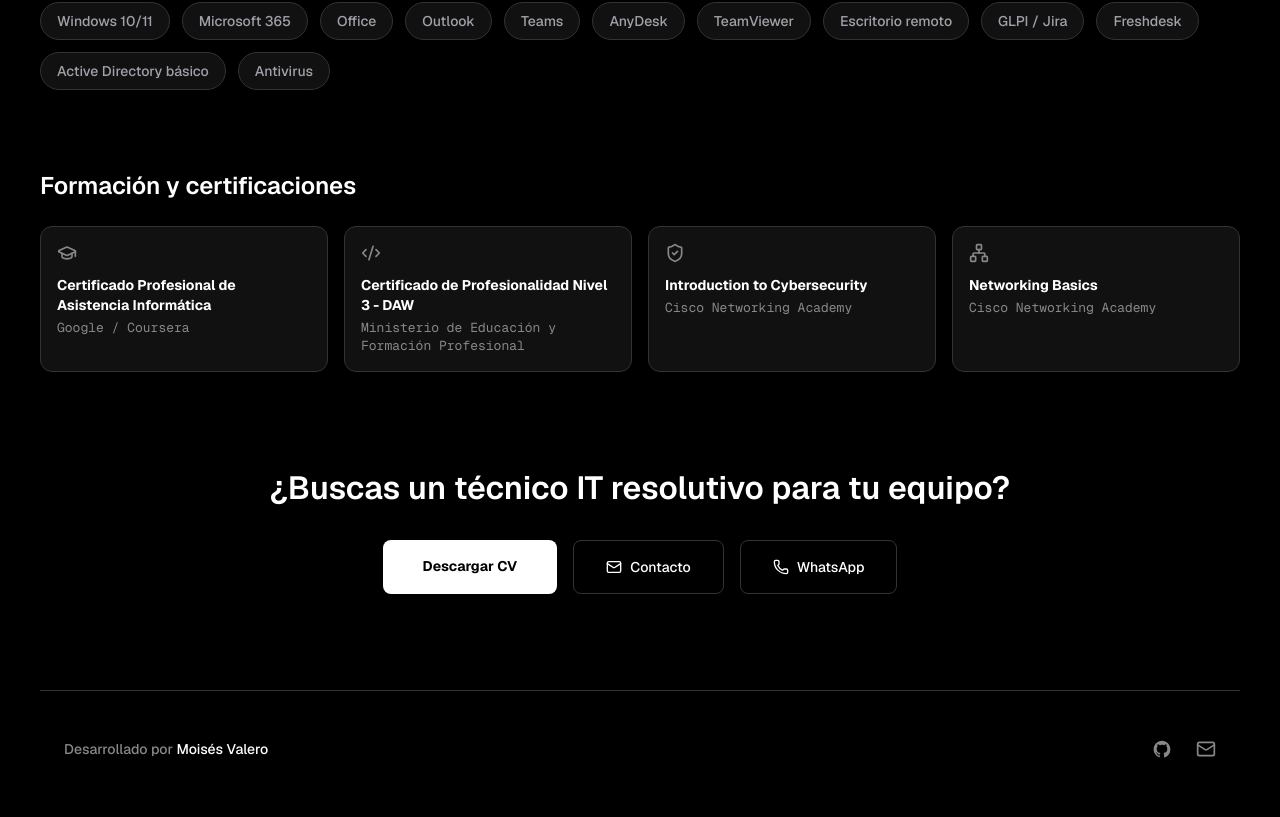
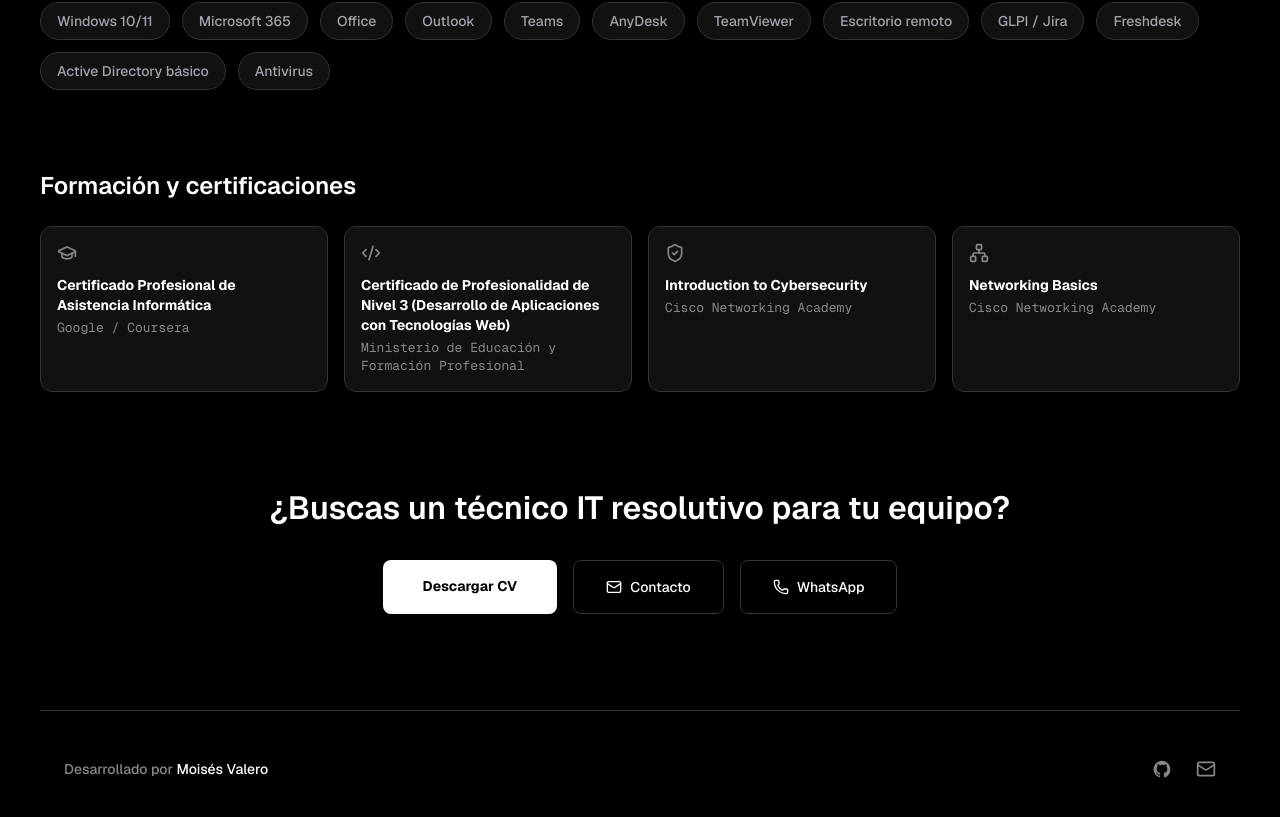
Before and after one commit to moisesvalero/portfolio-sector-IT, a Next.js app: page / in a window 1280 px wide. Shown: the part 1738-2555 px from the top of the page. Built offline with nearby package versions, Linux system fonts and the light colour scheme; no server answers.

Commit message:
fix: update DAW certification title

```diff
--- a/src/app/page.tsx
+++ b/src/app/page.tsx
@@ -80,7 +80,8 @@
   },
   {
     icon: Code2,
-    title: "Certificado de Profesionalidad Nivel 3 - DAW",
+    title:
+      "Certificado de Profesionalidad de Nivel 3 (Desarrollo de Aplicaciones con Tecnologías Web)",
     subtitle: "Ministerio de Educación y Formación Profesional",
   },
   {
```
